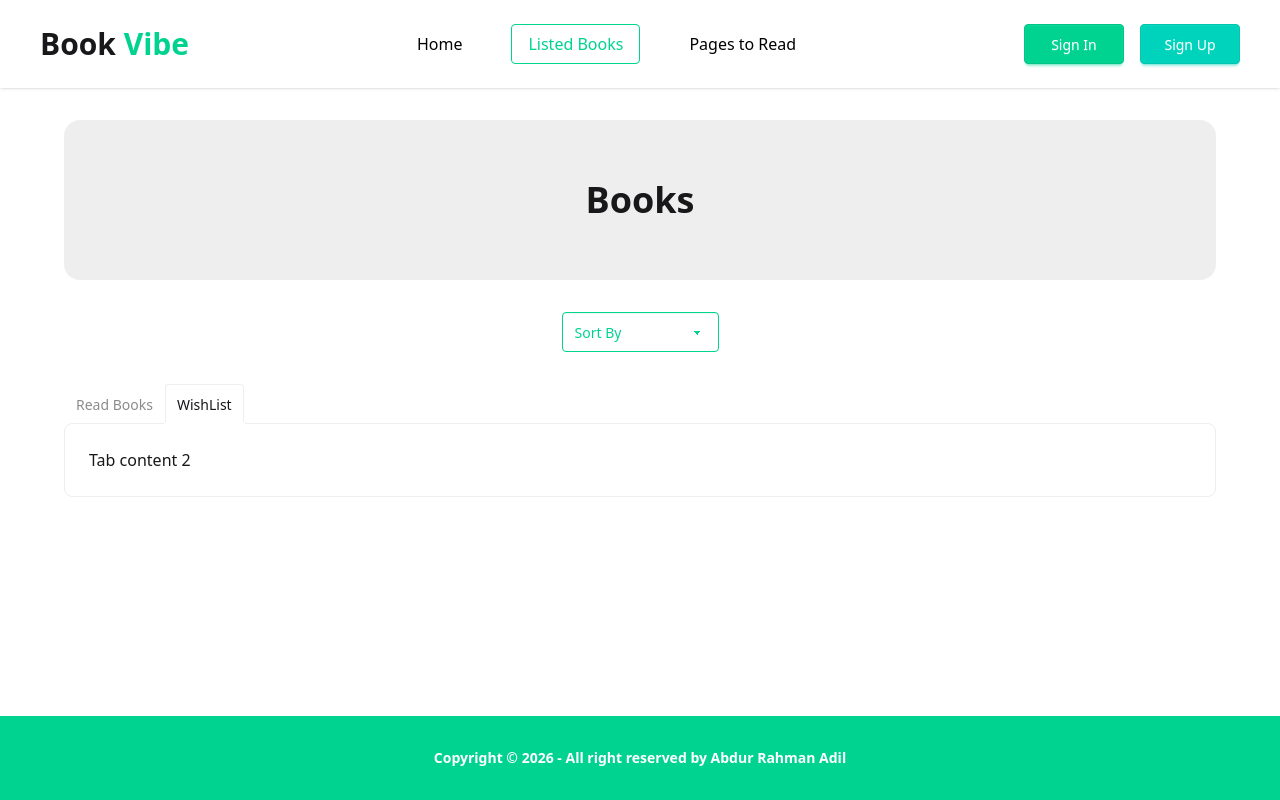
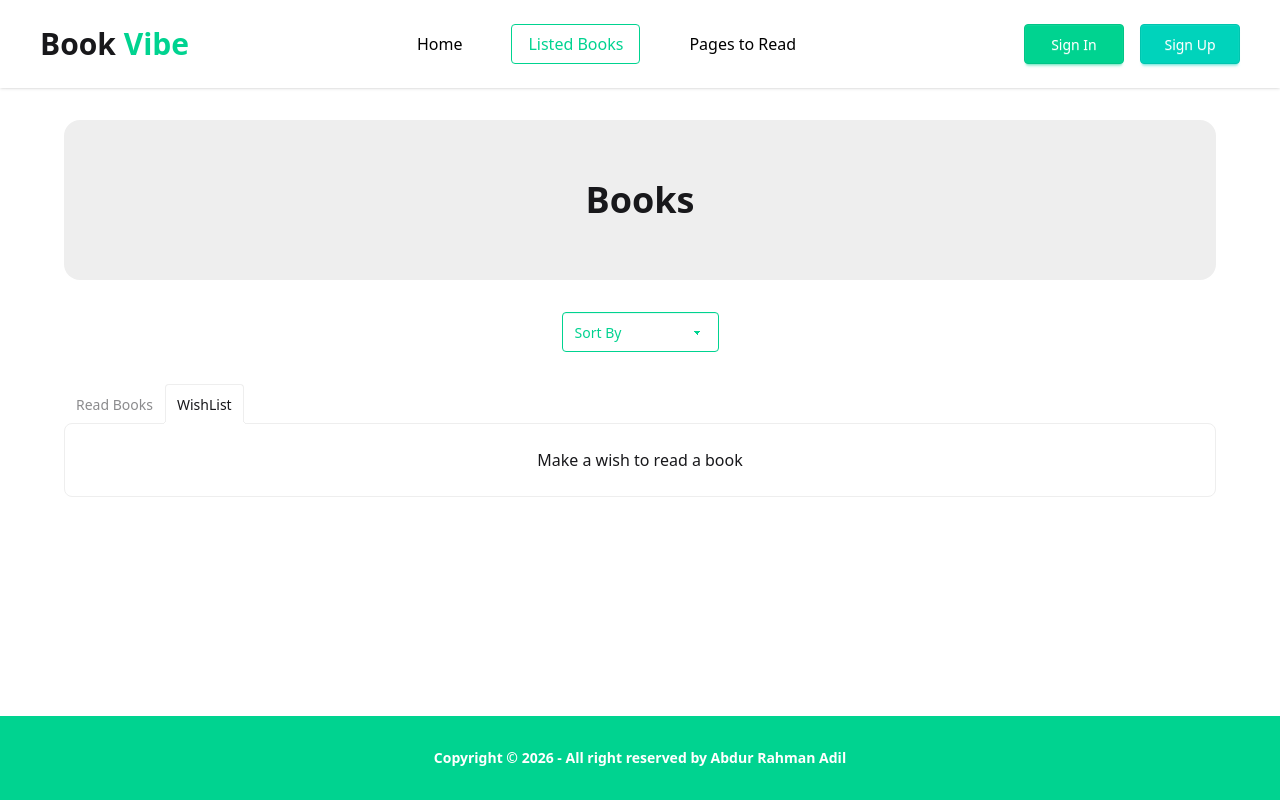
Before and after one commit to SyntaxAdil/boi_poka, a Next.js app: page /listed-books in a window 1280 px wide. Both pictures are taken after a click on the label "WishList". Built offline with nearby package versions, Linux system fonts and the light colour scheme.

Commit message:
wishlist completed

```diff
--- a/app/books/[id]/page.js
+++ b/app/books/[id]/page.js
@@ -1,9 +1,11 @@
-import React from "react";
+"use client";
 import data from "@/public/data/booksData.json";
 import BookPage from "@/components/BookPage";
+import { useParams } from "next/navigation";
+import { useState } from "react";
 
-const SingleBookPage = async ({ params }) => {
-  const { id } = await params;
+const SingleBookPage = () => {
+  const { id } = useParams();
 
   if (!id) return;
   const bookData = data.find((i) => i.bookId == id);
--- a/app/layout.js
+++ b/app/layout.js
@@ -12,16 +12,20 @@ export const metadata = {
   title: "Boi Poka",
   description: "A platform for boi poka's",
 };
-
+import WishListProvider from "@/context/WishList";
 export default function RootLayout({ children }) {
   return (
     <html lang="en" data-theme="light">
-      <body className={`${geistSans.variable} antialiased  flex flex-col min-h-screen `}>
-        <Navbar />
-        <main className="my-30  space-y-10 md:space-y-20 max-w-6xl mx-auto flex-1 w-full">
-          {children}
-        </main>
-        <Footer />
+      <body
+        className={`${geistSans.variable} antialiased  flex flex-col min-h-screen `}
+      >
+        <WishListProvider>
+          <Navbar />
+          <main className="my-30  space-y-10 md:space-y-20 max-w-6xl mx-auto flex-1 w-full">
+            {children}
+          </main>
+          <Footer />
+        </WishListProvider>
       </body>
     </html>
   );
--- a/app/listed-books/page.js
+++ b/app/listed-books/page.js
@@ -4,11 +4,25 @@ import bookData from "@/public/data/booksData.json";
 
 import BookCard from "@/components/listed-books/BookCard";
 import SortBy from "./../../components/listed-books/SortBy";
+import { useWishList } from "@/context/WishList";
 
 const AllBookList = () => {
+  const { wishList, dltWish } = useWishList();
   const [selectOption, setSelectOption] = useState("Sort By");
 
-  const sortData= [...bookData].sort((a,b)=>selectOption === "Rating" ? b.rating - a.rating : selectOption === "Number of pages" ? b.totalPages - a.totalPages : selectOption === "Publisher year" ? b.yearOfPublishing - a.yearOfPublishing : b-a);
+  const sortByFn = (data) => {
+    const sortData = [...data].sort((a, b) =>
+      selectOption === "Rating"
+        ? b.rating - a.rating
+        : selectOption === "Number of pages"
+          ? b.totalPages - a.totalPages
+          : selectOption === "Publisher year"
+            ? b.yearOfPublishing - a.yearOfPublishing
+            : b - a,
+    );
+
+    return sortData;
+  };
 
   return (
     <section>
@@ -18,7 +32,7 @@ const AllBookList = () => {
 
       {/* sort by */}
       <div className="my-8 text-center">
-        <SortBy  selectOption={selectOption} setSelectOption={setSelectOption} />
+        <SortBy selectOption={selectOption} setSelectOption={setSelectOption} />
       </div>
 
       {/* tab */}
@@ -28,7 +42,7 @@ const AllBookList = () => {
           Read Books
         </label>
         <div className="tab-content bg-base-100 border-base-300 p-6 space-y-5">
-          {sortData.map((book) => (
+          {sortByFn(bookData).map((book) => (
             <BookCard book={book} key={book.bookId} />
           ))}
         </div>
@@ -38,7 +52,18 @@ const AllBookList = () => {
           WishList
         </label>
         <div className="tab-content bg-base-100 border-base-300 p-6">
-          Tab content 2
+          {wishList.length===0?
+          <p className="text-center">Make a wish to read a book</p>
+          :(
+            sortByFn(wishList).map((book) => (
+            <BookCard
+              book={book}
+              key={book.bookId}
+              dltWish={dltWish}
+              dltEnable
+            />
+          ))
+          )}
         </div>
       </div>
     </section>
--- a/components/BookPage.jsx
+++ b/components/BookPage.jsx
@@ -1,6 +1,12 @@
+import { useWishList } from "@/context/WishList";
 import Image from "next/image";
 
-export default function BookDetail({ book }) {
+export default function BookDetail({ book  }) {
+
+  const {addToWishList,wishList} =useWishList()
+
+  const exitInWishList=wishList.find(i=>i.bookId===book.bookId);
+
   return (
     <div className="grid grid-cols-1 md:grid-cols-2 items-center bg-base-100 shadow-xl max-w-4xl w-full gap-10 p-10 mx-auto  space-y-5">
       <figure className="bg-base-200 px-10 py-12  flex items-center justify-center h-full">
@@ -67,7 +73,9 @@ export default function BookDetail({ book }) {
 
         <div className="card-actions">
           <button className="btn btn-outline btn-sm px-6">Read</button>
-          <button className="btn btn-accent btn-sm px-6">Wishlist</button>
+          <button className="btn btn-accent btn-sm px-6" disabled={exitInWishList} onClick={()=>addToWishList(book)} >
+            {exitInWishList ? "Wishlisted":"Wishlist"}
+          </button>
         </div>
       </div>
     </div>
--- a/components/listed-books/BookCard.jsx
+++ b/components/listed-books/BookCard.jsx
@@ -3,9 +3,12 @@ import Link from "next/link";
 import { CiCalendar, CiUser, CiFileOn } from "react-icons/ci";
 import { IoPricetagOutline } from "react-icons/io5";
 
-export default function BookCard({ book }) {
+export default function BookCard({ book ,dltEnable=false,dltWish}) {
   return (
-    <div className="card card-side bg-base-100 shadow-sm border border-base-200 p-4 gap-4 items-center">
+    <div className="card card-side bg-base-100 shadow-sm border border-base-200 p-4 gap-4 items-center relative">
+      {dltEnable && <button onClick={()=>dltWish(book)} className="absolute right-4 top-3 cursor-pointer hover:text-red-400">
+        X
+      </button>}
       <figure className="bg-base-200 rounded-xl p-3 min-w-fit">
         <Image
           src={book.image}
--- /dev/null
+++ b/context/WishList.jsx
@@ -0,0 +1,32 @@
+"use client";
+import { createContext, useContext, useState } from "react";
+
+const WishListContext = createContext(null);
+export const useWishList = () => useContext(WishListContext);
+
+const WishList = ({ children }) => {
+  const [wishList, setWishList] = useState([]);
+
+  const addToWishList = (book) => {
+    if (!book) return;
+
+    setWishList((prev) => {
+      if (prev.find((i) => i.bookId === book.bookId)) return prev;
+
+      return [...prev, book];
+    });
+  };
+  const dltWish = (book) => {
+    if (!book) return;
+    setWishList((p) => p.filter((i) => i.bookId !== book.bookId));
+  };
+
+  const value = { addToWishList, wishList, dltWish };
+  return (
+    <WishListContext.Provider value={value}>
+      {children}
+    </WishListContext.Provider>
+  );
+};
+
+export default WishList;
```
